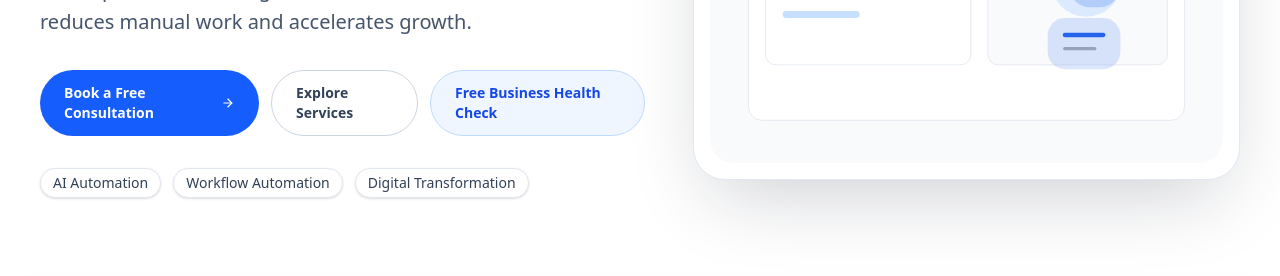
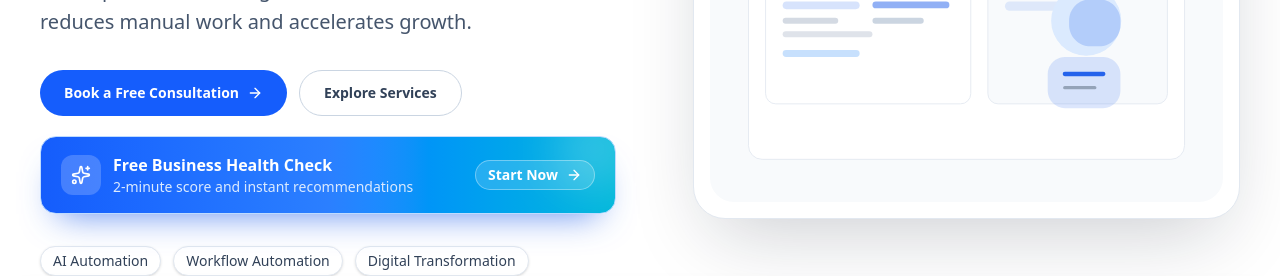
Before and after one commit to baalarazor/the-digital-move, a Next.js app: page / in a window 1280 px wide. Shown: the part 443-719 px from the top of the page. Built offline with nearby package versions, Linux system fonts and the light colour scheme; no server answers.

Commit message:
Enhance homepage health-check CTA with animated conversion card

```diff
--- a/src/components/sections.tsx
+++ b/src/components/sections.tsx
@@ -95,6 +95,7 @@ export function HeroSection({ locale }: LocaleProps) {
         primary: "Book a Free Consultation",
         secondary: "Explore Services",
         healthCheck: "Free Business Health Check",
+        healthCheckHint: "2-minute score and instant recommendations",
         pill1: "AI Automation",
         pill2: "Workflow Automation",
         pill3: "Digital Transformation",
@@ -128,10 +129,38 @@ export function HeroSection({ locale }: LocaleProps) {
             <Link href="/services" className="inline-flex items-center justify-center rounded-full border border-slate-300 bg-white px-6 py-3 text-sm font-semibold text-slate-700 transition hover:border-blue-300 hover:text-blue-700">
               {copy.secondary}
             </Link>
-            <Link href="/business-health-check" className="inline-flex items-center justify-center rounded-full border border-blue-200 bg-blue-50 px-6 py-3 text-sm font-semibold text-blue-700 transition hover:border-blue-300 hover:bg-blue-100">
-              {locale === "de" ? "Kostenloser Business Health Check" : copy.healthCheck}
+          </div>
+          <motion.div
+            initial={{ opacity: 0, y: 14 }}
+            animate={{ opacity: 1, y: 0 }}
+            transition={{ duration: 0.4, delay: 0.15 }}
+            className="mt-5"
+          >
+            <Link
+              href="/business-health-check"
+              className="group relative inline-flex w-full max-w-xl items-center justify-between overflow-hidden rounded-2xl border border-blue-200 bg-gradient-to-r from-blue-600 via-blue-500 to-cyan-500 px-5 py-4 text-white shadow-[0_18px_35px_-18px_rgba(37,99,235,0.75)] transition hover:scale-[1.01] hover:shadow-[0_24px_40px_-16px_rgba(37,99,235,0.85)]"
+            >
+              <span className="absolute -right-5 -top-7 h-20 w-20 rounded-full bg-white/20 blur-xl transition group-hover:bg-white/30" />
+              <span className="relative flex items-center gap-3">
+                <span className="relative inline-flex h-10 w-10 items-center justify-center rounded-xl bg-white/20">
+                  <span className="absolute inline-flex h-10 w-10 animate-ping rounded-xl bg-white/35" />
+                  <Sparkles className="relative h-5 w-5" />
+                </span>
+                <span>
+                  <span className="block text-sm font-semibold sm:text-base">
+                    {locale === "de" ? "Kostenloser Business Health Check" : copy.healthCheck}
+                  </span>
+                  <span className="block text-xs text-blue-100 sm:text-sm">
+                    {locale === "de" ? "2-Minuten-Score mit sofortigen Empfehlungen" : copy.healthCheckHint}
+                  </span>
+                </span>
+              </span>
+              <span className="relative inline-flex items-center rounded-full border border-white/35 bg-white/15 px-3 py-1 text-xs font-semibold sm:text-sm">
+                {locale === "de" ? "Jetzt starten" : "Start Now"}
+                <ArrowRight className="ml-2 h-4 w-4 transition group-hover:translate-x-0.5" />
+              </span>
             </Link>
-          </div>
+          </motion.div>
           <div className="mt-8 flex flex-wrap gap-3">
             <Pill>{copy.pill1}</Pill>
             <Pill>{copy.pill2}</Pill>
```
